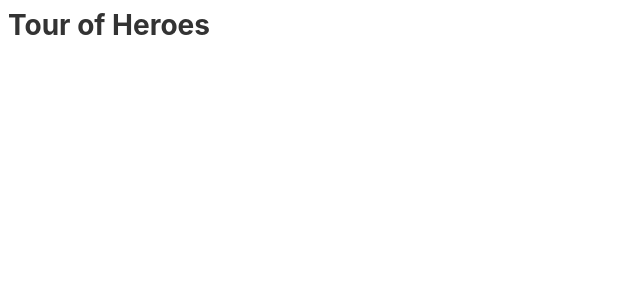
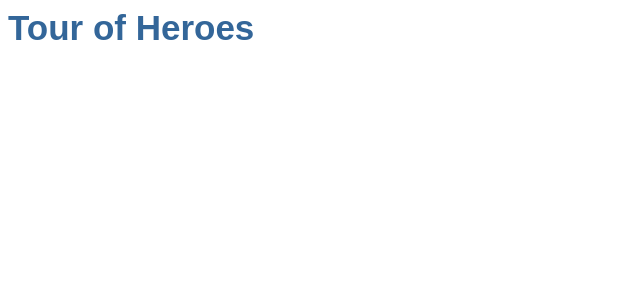
Before and after one commit to pmahalan/angular_experiment, an Angular app in the folder my-app/: page / in a window 1280 px wide. Shown: the top 300 px of the page, without its empty margins (0-640 px from the left). Built offline with nearby package versions, Linux system fonts and the light colour scheme.

Commit message:
following tutorial -- added stying to app.component.css file

```diff
--- a/my-app/src/app/app.component.css
+++ b/my-app/src/app/app.component.css
@@ -0,0 +1,22 @@
+/* Application-wide Styles */
+h1 {
+    color: #369;
+    font-family: Arial, Helvetica, sans-serif;
+    font-size: 250%;
+  }
+  h2, h3 {
+    color: #444;
+    font-family: Arial, Helvetica, sans-serif;
+    font-weight: lighter;
+  }
+  body {
+    margin: 2em;
+  }
+  body, input[type="text"], button {
+    color: #333;
+    font-family: Cambria, Georgia;
+  }
+  /* everywhere else */
+  * {
+    font-family: Arial, Helvetica, sans-serif;
+  }
```
